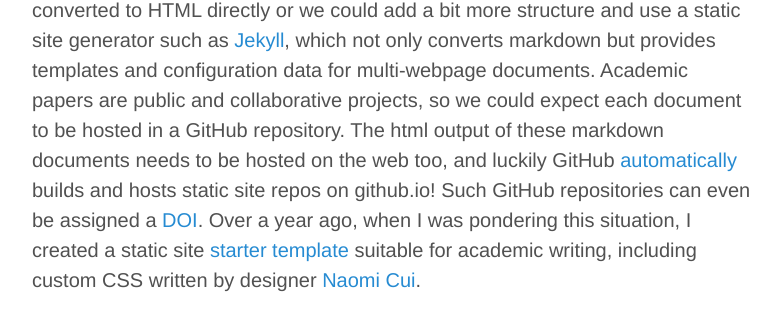
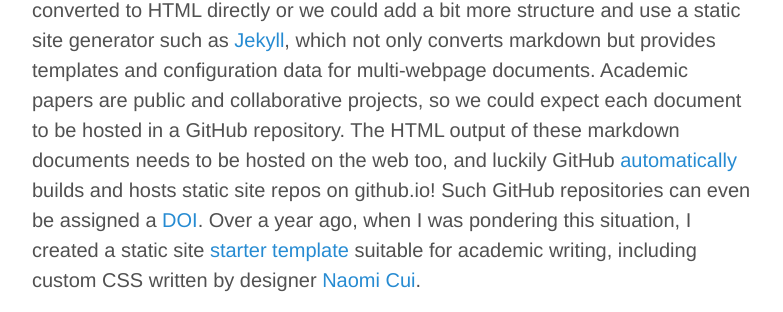
Before and after one commit to amacfie/amacfie.github.io, a Jekyll site: the page built from _posts/2015-09-22-github-publishing.md, in a window 1280 px wide. Shown: the part 526-838 px from the top of the page, without its empty margins (248-1031 px from the left). Built offline with Jekyll 4.4.1, drawn with Linux system fonts in a browser that asks for light colours; comment, search, counter and statistics services are not loaded.

```diff
--- a/_posts/2015-09-22-github-publishing.md
+++ b/_posts/2015-09-22-github-publishing.md
@@ -20,7 +20,7 @@ which not only converts markdown but provides templates and configuration data
 for multi-webpage documents.
 Academic papers are public and collaborative projects, so we could
 expect each document to be hosted in a GitHub repository.
-The html output of these markdown documents needs to be hosted on the web too,
+The HTML output of these markdown documents needs to be hosted on the web too,
 and luckily GitHub [automatically](https://pages.github.com/)
 builds and hosts static site repos on github.io!
 Such GitHub repositories can even be assigned a [DOI](https://guides.github.com/activities/citable-code/).
```
